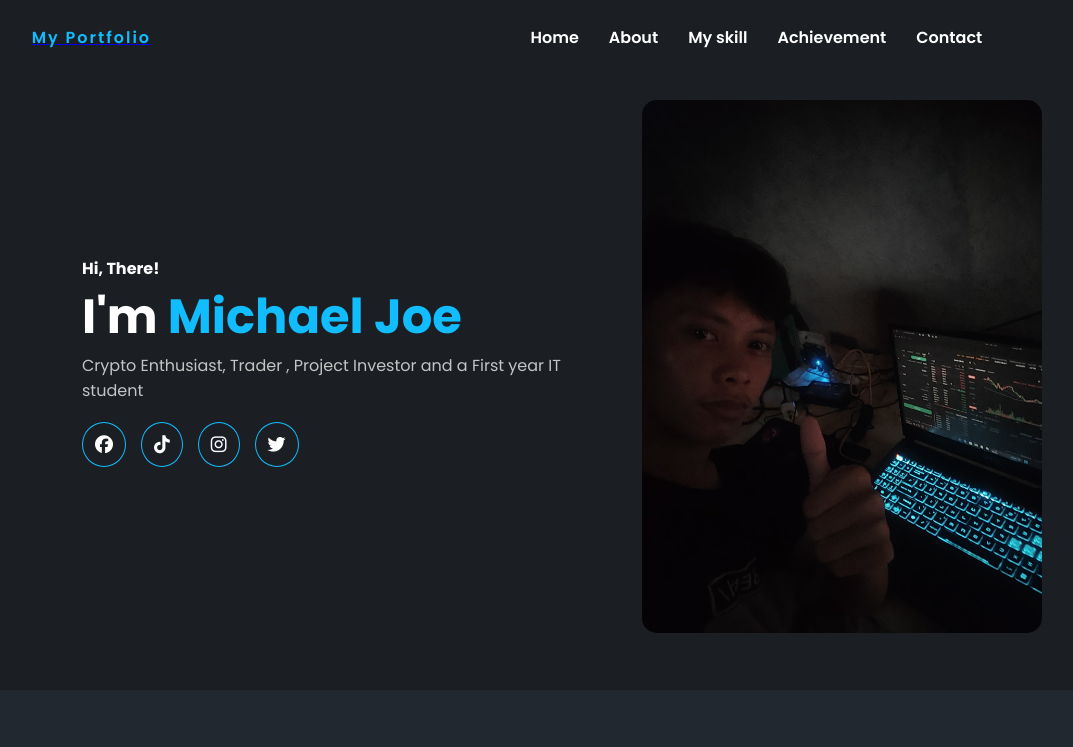
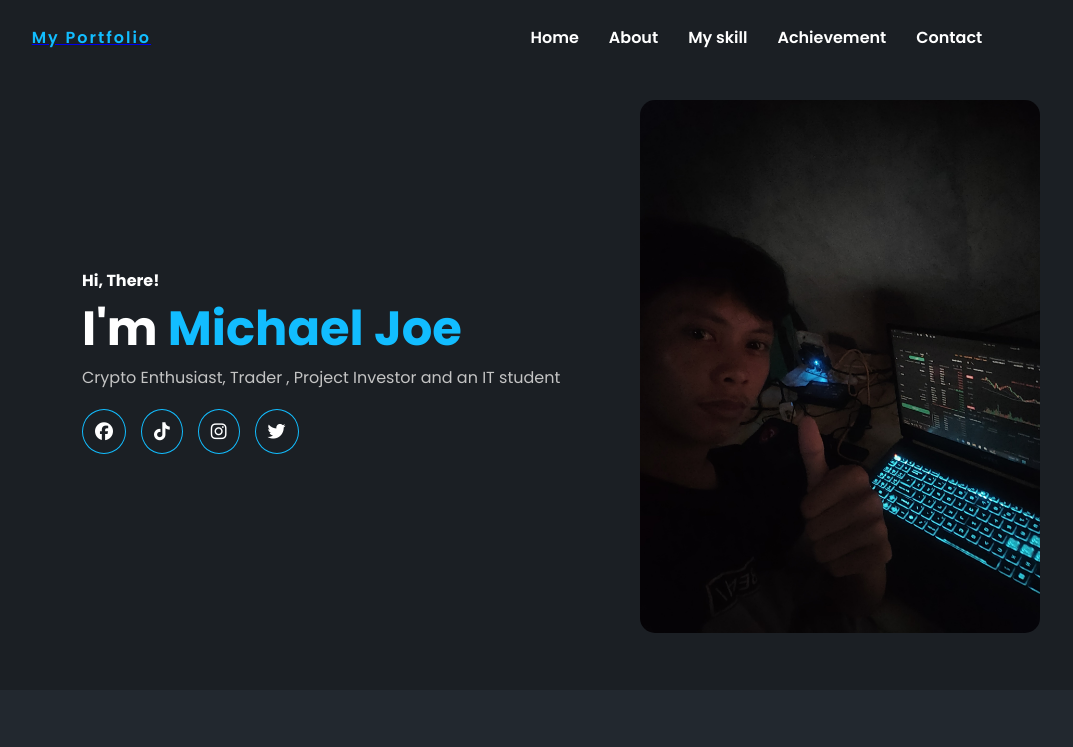
Before and after one commit to Raindrop504/Keljopersonalportfolio, a plain HTML site: page index.html in a window 1280 px wide. Shown: the top 747 px of the page, without its empty margins (118-1191 px from the left). Drawn offline with Linux system fonts and the light colour scheme.

Commit message:
Update index.html

```diff
--- a/index.html
+++ b/index.html
@@ -42,7 +42,7 @@
                     <h4 title="Hello, How are you?">Hi, There!</h4>
                     <h2 class="hero-section__title">I'm <span>Michael Joe</span></h2>
                     <p class="hero-section__desc">
-                        Crypto Enthusiast, Trader , Project Investor and a First year IT student
+                        Crypto Enthusiast, Trader , Project Investor and an IT student
                     </p>
                 </div>
 
```
